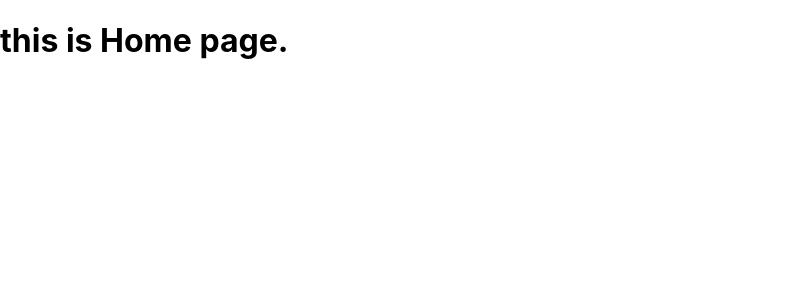
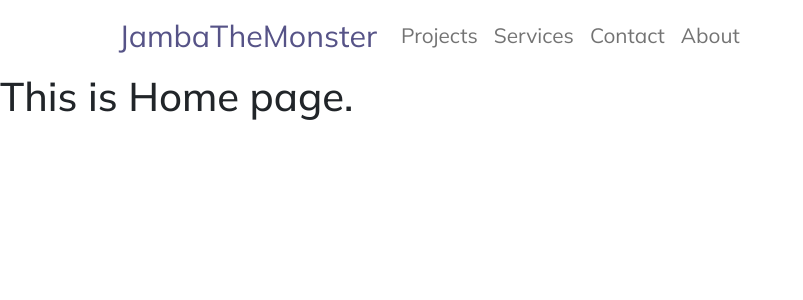
Before and after one commit to ShobyP/EnterpriseServicesApp, a React (Create React App) app in the folder enterprice-services-app/: page / in a window 1280 px wide. Shown: the top 300 px of the page, without its empty margins (0-803 px from the left). Built offline with nearby package versions, Linux system fonts and the light colour scheme.

Commit message:
adds navigation bar to the application

```diff
--- a/enterprice-services-app/package.json
+++ b/enterprice-services-app/package.json
@@ -6,7 +6,7 @@
     "@testing-library/jest-dom": "^4.2.4",
     "@testing-library/react": "^9.3.2",
     "@testing-library/user-event": "^7.1.2",
-    "bootstrap": "^4.5.2",
+    "bootstrap": "^5.0.0-alpha1",
     "react": "^16.13.1",
     "react-dom": "^16.13.1",
     "react-router-dom": "^5.2.0",
--- a/enterprice-services-app/src/App.js
+++ b/enterprice-services-app/src/App.js
@@ -1,21 +1,27 @@
 import React from 'react';
+import './index.css';
+import '../node_modules/bootstrap/dist/css/bootstrap.min.css';
+import '../node_modules/bootstrap/dist/js/bootstrap.bundle';
 import './App.css';
-import { Switch, Route } from 'react-router-dom';
+import { Switch, Route, Redirect } from 'react-router-dom';
 import Home from './components/Home';
 import Services from './components/Services';
 import Contact from './components/Contact';
 import About from './components/About';
 import Projects from './components/Projects'
+import Navbar from './components/Navbar';
 
 function App() {
   return (
     <>
+      <Navbar/>
       <Switch>
         <Route exact path="/" component={Home} />
         <Route exact path="/projects" component={Projects} />
         <Route exact path="/services" component={Services} />
         <Route exact path="/contact" component={Contact} />
         <Route exact path="/about" component={About} />
+        <Redirect to="/" />
       </Switch>
     </>
   );
--- a/enterprice-services-app/src/components/Home.js
+++ b/enterprice-services-app/src/components/Home.js
@@ -3,7 +3,7 @@ import React from 'react';
 const Home = () => {
     return (<>
         <h1>
-            this is Home page.
+            This is Home page.
     </h1>
     </>)
 }
--- /dev/null
+++ b/enterprice-services-app/src/components/Navbar.jsx
@@ -0,0 +1,59 @@
+import React from 'react';
+import {NavLink} from 'react-router-dom';
+import '../index.css';
+
+const Navbar = () => {
+  const projects = "/projects";
+  const services = "/services";
+  const contact = "/contact";
+  const about = "/about";
+  return (
+    <>
+      <div className="container-fluid nav_bg">
+        <div className='row'>
+          <div className="col-10 mx-auto">
+      <nav className="navbar navbar-light navbar-expand-lg navbar-light">
+        <NavLink className="navbar-brand" to="/">JambaTheMonster</NavLink>
+        <button className="navbar-toggler" type="button" data-toggle="collapse" data-target="#navbarSupportedContent"
+                aria-controls="navbarSupportedContent" aria-expanded="false" aria-label="Toggle navigation">
+          {/*<span className="navbar-toggler-icon"></span>*/}
+        </button>
+
+        <div className="collapse navbar-collapse" id="navbarSupportedContent">
+          <ul className="navbar-nav ml-auto">
+            <li className="nav-item">
+              <NavLink className="nav-link" to={projects}>Projects</NavLink>
+            </li>
+            <li className="nav-item">
+              <NavLink className="nav-link" to={services}>Services</NavLink>
+            </li>
+            <li className="nav-item">
+              <NavLink className="nav-link" to={contact}>Contact</NavLink>
+            </li>
+            <li className="nav-item">
+              <NavLink className="nav-link" to={about}>About</NavLink>
+            </li>
+            {/*<li className="nav-item dropdown">*/}
+            {/*  <a className="nav-link dropdown-toggle" to="#" id="navbarDropdown" role="button" data-toggle="dropdown"*/}
+            {/*     aria-haspopup="true" aria-expanded="false">*/}
+            {/*    Dropdown*/}
+            {/*  </a>*/}
+            {/*  <div className="dropdown-menu" aria-labelledby="navbarDropdown">*/}
+            {/*    <a className="dropdown-item" to="#">Action</a>*/}
+            {/*    <a className="dropdown-item" to="#">Another action</a>*/}
+            {/*    <div className="dropdown-divider"></div>*/}
+            {/*    <a className="dropdown-item" to="#">Something else here</a>*/}
+            {/*  </div>*/}
+            {/*</li>*/}
+          </ul>
+        </div>
+      </nav>
+    </div>
+  </div>
+</div>
+
+    </>
+  )
+};
+
+export default Navbar;
--- a/enterprice-services-app/src/index.css
+++ b/enterprice-services-app/src/index.css
@@ -1,13 +1,43 @@
-body {
+
+@import url('https://fonts.googleapis.com/css2?family=Mulish:wght@400;500&display=swap');
+
+* {
   margin: 0;
-  font-family: -apple-system, BlinkMacSystemFont, 'Segoe UI', 'Roboto', 'Oxygen',
-    'Ubuntu', 'Cantarell', 'Fira Sans', 'Droid Sans', 'Helvetica Neue',
-    sans-serif;
-  -webkit-font-smoothing: antialiased;
-  -moz-osx-font-smoothing: grayscale;
+  padding: 0;
+  box-sizing: border-box;
+  font-family: 'Mulish', sans-serif;
 }
 
-code {
-  font-family: source-code-pro, Menlo, Monaco, Consolas, 'Courier New',
-    monospace;
+.navbar {
+  background-color: #fff !important;
 }
+
+.navbar-brand {
+  font-size: 1.9rem !important;
+  color: #565387 !important;
+}
+
+.navbar a {
+  font-size: 1.3rem;
+  text-transform: capitalize;
+}
+
+.menu_active {
+  font-weight: bold;
+  border-bottom: 1px solid #565387;
+}
+
+.navbar a:hover {
+  color: #3498db !important;
+}
+
+@media (max-width: 991px) {
+  .navbar-brand {
+    font-size: 1.5rem !important;
+  }
+  .menu_active{
+    font-weight: bold;
+    border-bottom: none;
+  }
+
+}
```
Also changed, not shown: 2 other files (tests, documents, lock files or other folders).
